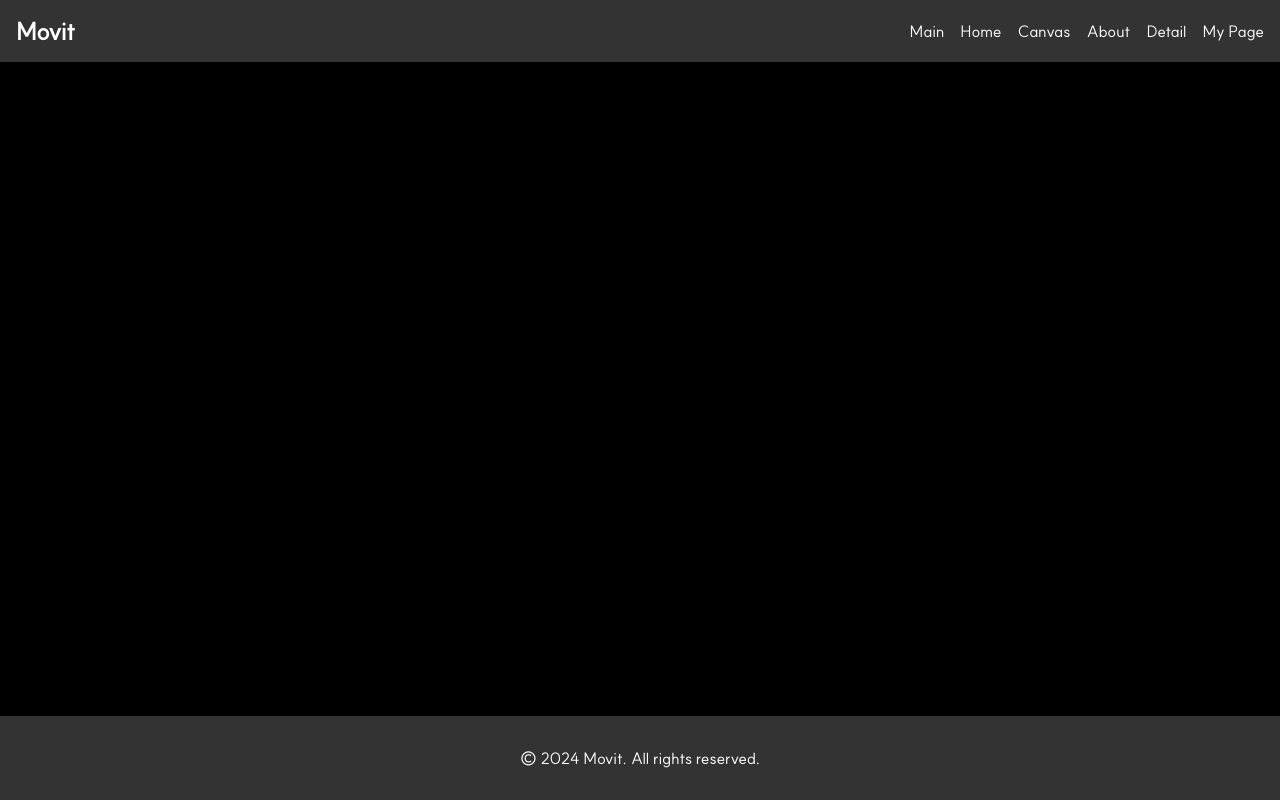
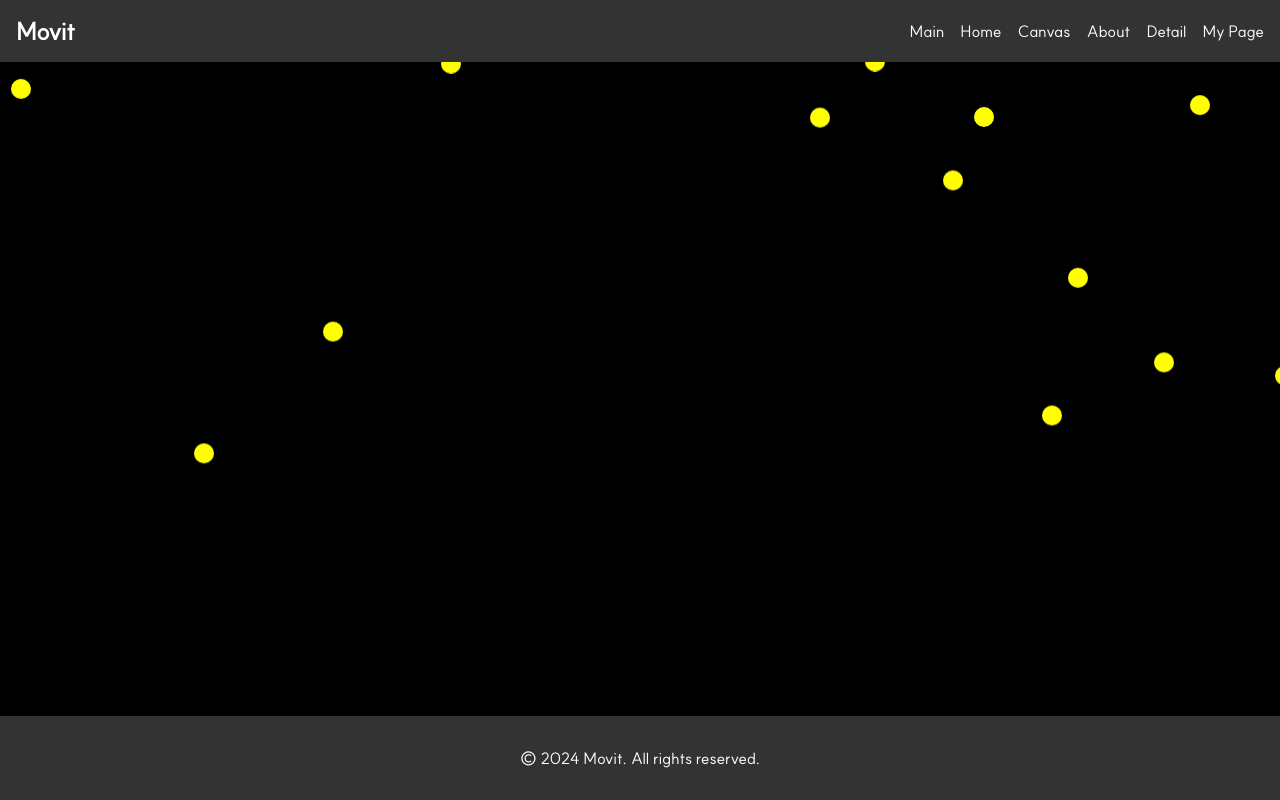
Before and after one commit to yeoniii20/movit, a Vue app: page / in a window 1280 px wide. Built offline with nearby package versions, Linux system fonts and the light colour scheme; the HTML template or start-up script is replaced by a standard one.

Commit message:
feat: add papcorn animation

```diff
--- a/src/views/MainPage.vue
+++ b/src/views/MainPage.vue
@@ -1,23 +1,53 @@
 <template>
   <div class="scroll-container" @scroll="handleScroll">
     <div class="circle-container" ref="circleContainer">
-      <div class="circle" ref="circle"></div>
+      <div
+        v-for="(popcorn, index) in popcorns"
+        :key="index"
+        class="popcorn"
+        :style="popcornStyle(popcorn)"
+      ></div>
     </div>
   </div>
 </template>
 
 <script>
-import { ref } from "vue";
+import { ref, onMounted } from "vue";
 
 export default {
   name: "MainPage",
   setup() {
     const circleContainer = ref(null);
-    const circle = ref(null);
+    const popcorns = ref([]);
+    const popcornCount = 30; // 팝콘의 개수
+
+    const createPopcorn = () => {
+      return {
+        left: Math.random() * window.innerWidth + "px",
+        animationDuration: Math.random() * 2 + 3 + "s", // 애니메이션 속도 랜덤 (3초에서 5초 사이)
+        animationDelay: Math.random() * 1 + "s", // 애니메이션 딜레이 랜덤 (0초에서 1초 사이)
+      };
+    };
+
+    const popcornStyle = (popcorn) => {
+      return {
+        left: popcorn.left,
+        animationDuration: popcorn.animationDuration,
+        animationDelay: popcorn.animationDelay,
+      };
+    };
+
+    onMounted(() => {
+      for (let i = 0; i < popcornCount; i++) {
+        popcorns.value.push(createPopcorn());
+      }
+    });
 
     return {
       circleContainer,
-      circle,
+      popcorns,
+      popcornCount,
+      popcornStyle,
     };
   },
 };
@@ -25,21 +55,37 @@ export default {
 
 <style scoped>
 .scroll-container {
-  /*  height: 100vh;
-  overflow-y: scroll; */
   background-color: black;
+  overflow: hidden;
+  position: relative;
+  height: 100vh;
 }
+
 .circle-container {
-  height: 200vh; /* Ensure there's enough scroll space */
+  height: 100%;
   display: flex;
   justify-content: center;
   align-items: center;
 }
-.circle {
-  width: 100px;
-  height: 100px;
-  background-color: white;
+
+.popcorn {
+  width: 20px;
+  height: 20px;
+  background-color: yellow;
   border-radius: 50%;
-  transition: transform 0.5s ease-out;
+  position: absolute;
+  top: 0;
+  animation-name: fall;
+  animation-timing-function: ease-in;
+  animation-iteration-count: infinite;
+}
+
+@keyframes fall {
+  0% {
+    transform: translateY(-100px);
+  }
+  100% {
+    transform: translateY(100vh);
+  }
 }
 </style>
```
